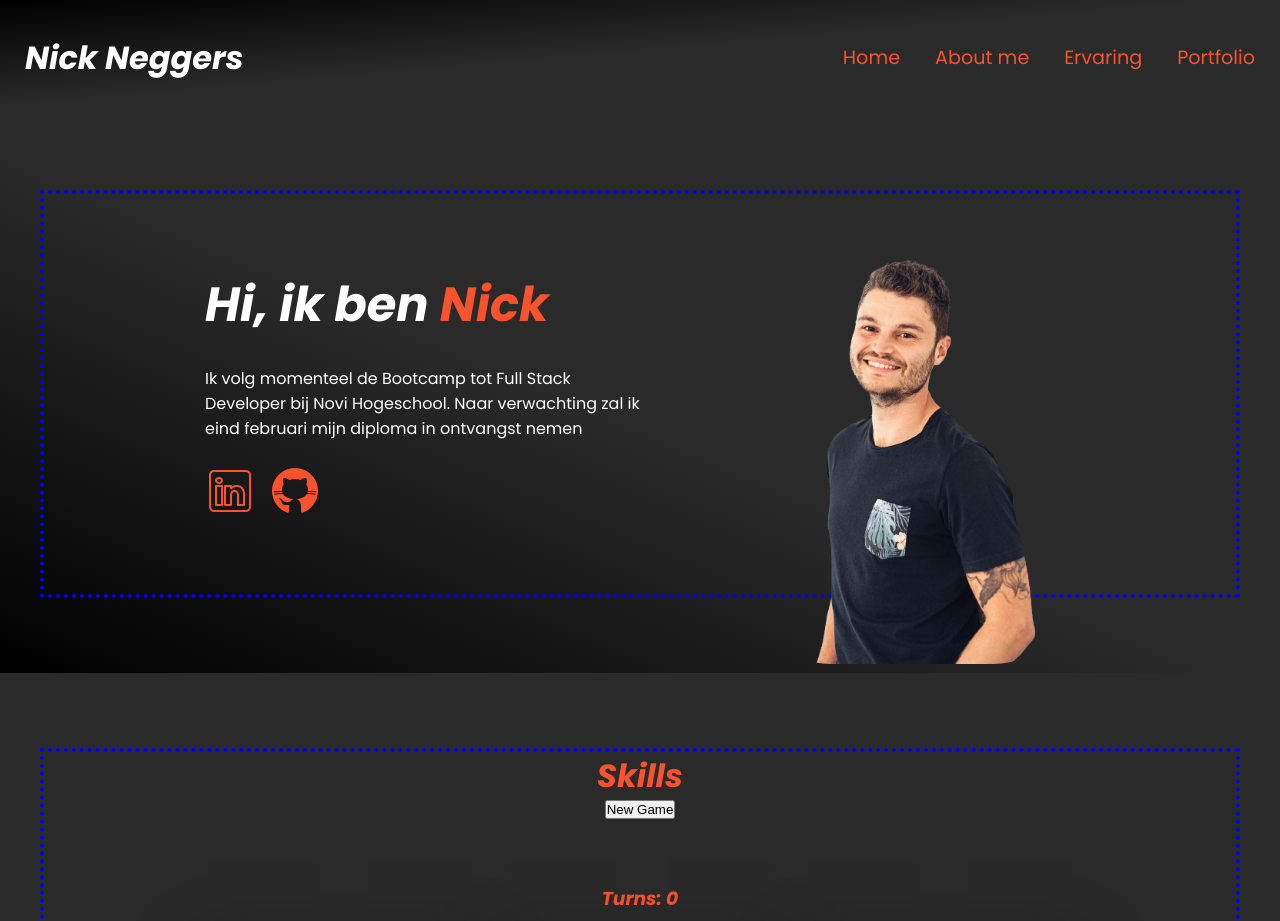
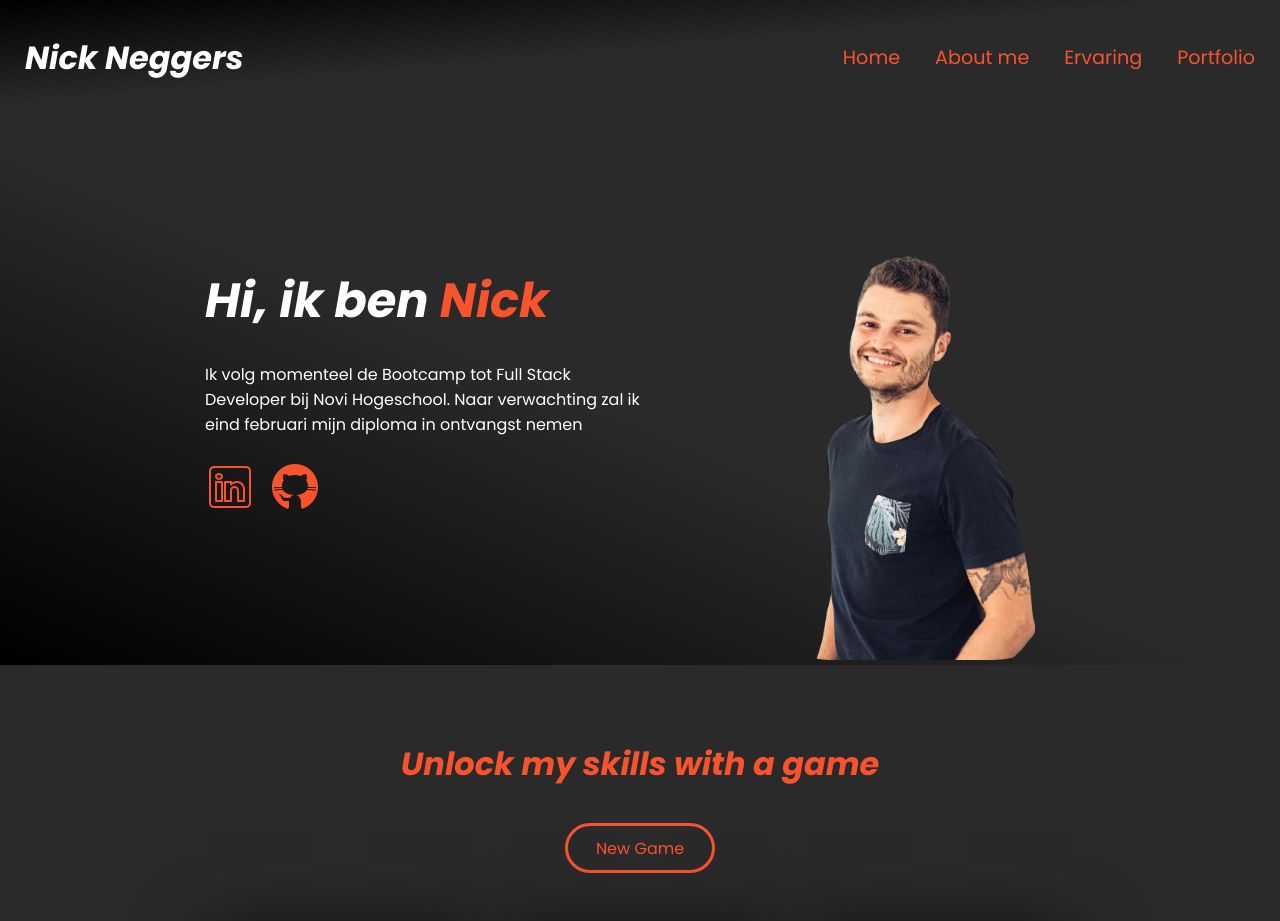
Before and after one commit to NickN1994/website-resume, a React (Vite) app: page / in a window 1280 px wide. Shown: the top 921 px of the page. Built offline with nearby package versions, Linux system fonts and the light colour scheme.

Commit message:
turns geupdate

```diff
--- a/src/App.css
+++ b/src/App.css
@@ -54,3 +54,24 @@ p {
   font-weight: 400;
   color: #1a1a1a;
 }
+
+/*      BUTTON    */
+button {
+  width: 150px;
+  height: 50px;
+  border-radius: 25px;
+  margin-top: 35px;
+  border: 3px solid #F9532D;
+  background: transparent;
+}
+
+button p {
+  color: #F9532D;
+  font-size: 1.2em;
+}
+
+button:hover {
+  transform: scale(1.2);
+  box-shadow: 0 0 20px 5px #F9532D, inset 0 0 10px 3px #F9532D;
+  /*box-shadow: 0 0 20px 5px #F9532D, inset 0 0 10px 3px rgba(0, 0, 0, 0.5);*/
+}
--- a/src/pages/Home/Components/CreateSkillBox.jsx
+++ b/src/pages/Home/Components/CreateSkillBox.jsx
@@ -33,15 +33,15 @@ import spring from "../assets/ssspring.png"
 //
 // ];
 
-function CreateSkillBox(props) {
-
-    return (
-        // <div className={matched === true ? "boxMatch" : "boxPerSkill"}>
-        <div className={props.matched === true ? "boxMatch" : "boxPerSkill"}>
-            <img src={props.image} alt="image skill"/>
-            <h3>{props.text}</h3>
-        </div>
-    )
-}
-
-export default CreateSkillBox;
+// function CreateSkillBox(props) {
+//
+//     return (
+//         // <div className={matched === true ? "boxMatch" : "boxPerSkill"}>
+//         <div className={"boxPerSkill"}>
+//             <img src={props.image} alt="image skill"/>
+//             <h3>{props.text}</h3>
+//         </div>
+//     )
+// }
+//
+// export default CreateSkillBox;
--- a/src/pages/Home/Components/Memory.jsx
+++ b/src/pages/Home/Components/Memory.jsx
@@ -4,10 +4,11 @@ import js from "../assets/javascript.png"
 import react from "../assets/react.png"
 import java from "../assets/jjava.png"
 import spring from "../assets/ssspring.png"
-import bg from "../assets/pattern.png"
 import {useEffect, useState} from "react";
 import SingleCard from "./SingleCard.jsx";
-import CreateSkillBox from "./CreateSkillBox.jsx";
+import showTurns from "../../helpers/showTurns.jsx";
+
+
 
 const cardImages = [
     {src: css, matched: false, id: 1, text: 'CSS'},
@@ -26,13 +27,13 @@ function Memory() {
     const [choiceOne, setChoiceOne] = useState(null);
     const [choiceTwo, setChoiceTwo] = useState(null);
     const [disabled, setDisabled] = useState(false);
-    const [matchCard, setMatchCard] = useState(false);
     const [cssState, setCss] = useState(false);
     const [htmlState, setHtml] = useState(false);
     const [jsState, setJs] = useState(false);
     const [reactState, setReact] = useState(false);
     const [javaState, setJava] = useState(false);
     const [springState, setSpring] = useState(false);
+    const [buttonClick, setButtonClick] = useState(false);
 
 
     const shuffleCards = () => {
@@ -47,6 +48,7 @@ function Memory() {
         setReact(false);
         setJava(false);
         setSpring(false);
+        setButtonClick(true);
     }
 
     const handleChoice = (card) => {
@@ -104,7 +106,7 @@ function Memory() {
 
     return (
         <div className='memoryBox'>
-            <button onClick={shuffleCards}>New Game</button>
+            <button onClick={shuffleCards}><p>New Game</p></button>
             <div className="card-grid">
                 {cards.map(card => (
                     <SingleCard
@@ -117,20 +119,11 @@ function Memory() {
 
                 ))}
 
-                <h3 className='turns'>Turns: {turns}</h3>
+                {showTurns(turns, buttonClick)}
 
             </div>
 
             <div className='skillBox'>
-
-                {/*{cardImages.map((card) => (*/}
-                {/*    <CreateSkillBox*/}
-                {/*        key={card.id}*/}
-                {/*        image={card.src}*/}
-                {/*        text={card.text}*/}
-                {/*        matched={card.matchCard}*/}
-                {/*    />*/}
-                {/*))}*/}
 
                 <div className={cssState === true ? 'boxMatch' : 'boxPerSkill'}>
                     <img src={css} alt="image skill"/>
--- a/src/pages/Home/Home.css
+++ b/src/pages/Home/Home.css
@@ -27,7 +27,7 @@
     margin: 75px 40px;
     justify-content: center;
     align-items: center;
-    border: 4px dotted blue;
+    /*border: 4px dotted blue;*/
     /*position: relative;*/
 }
 
@@ -98,40 +98,13 @@ h1 span {
 }
 
 /* ///////////////////     MEMORY  ///////////////////     */
-/*.container {*/
-/*    width: 100%;*/
-/*    height: 100%;*/
-/*    --s: 200px; !* control the size *!*/
-/*    --c1: #1d1d1d;*/
-/*    --c2: #4e4f51;*/
-/*    --c3: #3c3c3c;*/
 
-/*    background: repeating-conic-gradient(*/
-/*            from 30deg,*/
-/*            #0000 0 120deg,*/
-/*            var(--c3) 0 180deg*/
-/*    )*/
-/*    calc(0.5 * var(--s)) calc(0.5 * var(--s) * 0.577),*/
-/*    repeating-conic-gradient(*/
-/*            from 30deg,*/
-/*            var(--c1) 0 60deg,*/
-/*            var(--c2) 0 120deg,*/
-/*            var(--c3) 0 180deg*/
-/*    );*/
-/*    background-size: var(--s) calc(var(--s) * 0.577);*/
-
-/*    padding: 1px 1px;*/
-/*}*/
 
 .container h2 {
     text-align: center;
     margin: 25px 0;
     color: white;
 }
-
-/*.whiteLayer {*/
-/*    background: rgb(242, 242, 242, 0.5);*/
-/*}*/
 
 .memoryBox {
     display: flex;
@@ -178,7 +151,7 @@ h1 span {
     justify-content: center;
     align-items: center;
     flex-shrink: 1;
-    border: 3px solid deeppink;
+    /*border: 3px solid deeppink;*/
 }
 
 .boxPerSkill {
@@ -193,7 +166,7 @@ h1 span {
     margin: 25px;
     border: 2px solid black;
     box-shadow: 0px 0px 68px 5px rgba(0,0,0,0.72);
-    /*box-shadow: 0px 0px 20px 5px #F9532D;*/
+
 }
 
 .boxPerSkill h3{
@@ -212,7 +185,6 @@ h1 span {
     height: 250px;
     margin: 25px;
     box-shadow: 0px 0px 20px 5px #F9532D;
-    /*transform: scale(1.2);*/
     color: #F9532D;
 }
 
--- a/src/pages/Home/Home.jsx
+++ b/src/pages/Home/Home.jsx
@@ -1,7 +1,6 @@
 import "./Home.css"
 
 import Introduction from "./Components/Introduction.jsx";
-import CreateSkillBox from "./Components/CreateSkillBox.jsx";
 import AboutMe from "./Components/AboutMe.jsx";
 import Memory from "./Components/Memory.jsx";
 
@@ -16,17 +15,9 @@ function Home() {
                 </div>
             </div>
 
-            {/*<div className='container'>*/}
-            {/*    <h2>Unlock my skills with a game</h2>*/}
-            {/*    <div className='inner-container whiteLayer'>*/}
-            {/*        <Memory/>*/}
-            {/*    </div>*/}
-
-            {/*</div>*/}
-
             <div className='outer-container bgDark'>
                 <div className='inner-container'>
-                    <h2>Skills</h2>
+                    <h2>Unlock my skills with a game</h2>
                     <Memory/>
                 </div>
             </div>
--- /dev/null
+++ b/src/pages/helpers/showTurns.jsx
@@ -0,0 +1,13 @@
+
+
+function showTurns(turns, buttonClick) {
+
+if (buttonClick === true) {
+    return (
+
+    <h3 className='turns'>Turns: {turns}</h3>
+)}
+
+}
+
+export default showTurns;
```
